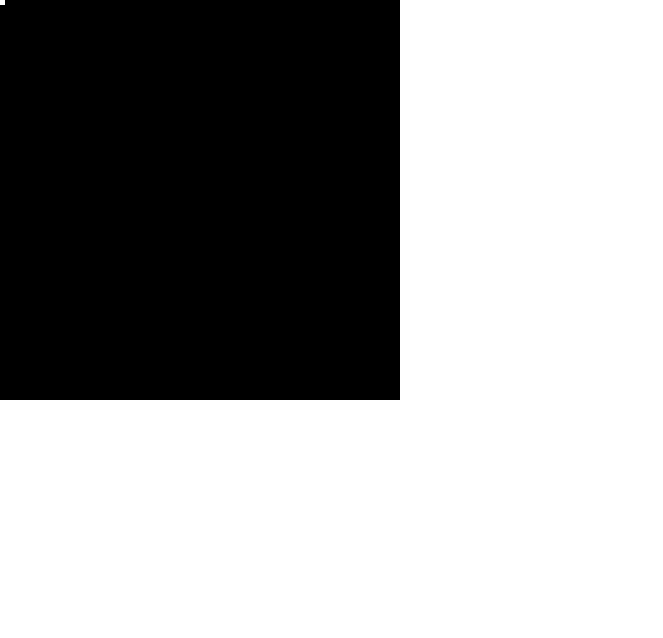
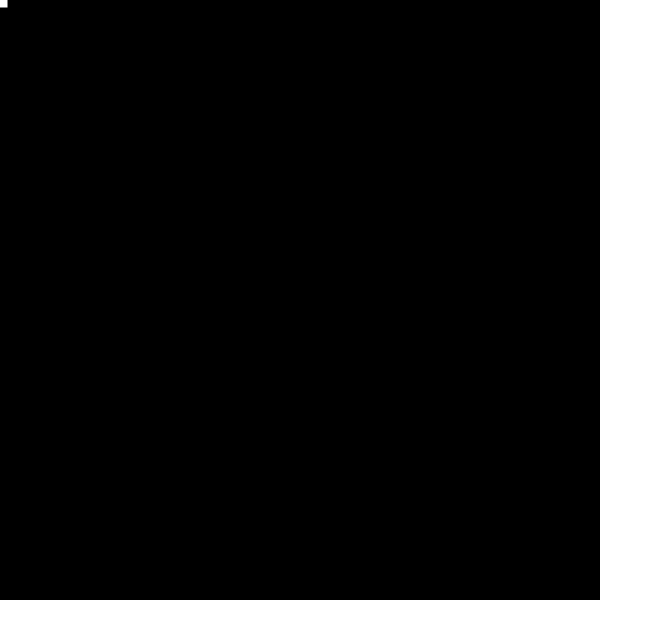
Before and after one commit to TinoZg/SnakeGame, a plain HTML site: page index.html in a window 1280 px wide. Shown: the whole page, without its empty margins (0-663 px from the left). Drawn offline with Linux system fonts and the light colour scheme.

Commit message:
Update index.html

```diff
--- a/index.html
+++ b/index.html
@@ -8,7 +8,7 @@
   <title>Snake game</title>
 </head>
 <body>
-  <canvas id="canvas_" width="400px" height="400px"></canvas>
+  <canvas id="canvas_" width="600px" height="600px"></canvas>
   <style>
     html, body {
       margin: 0;
```
